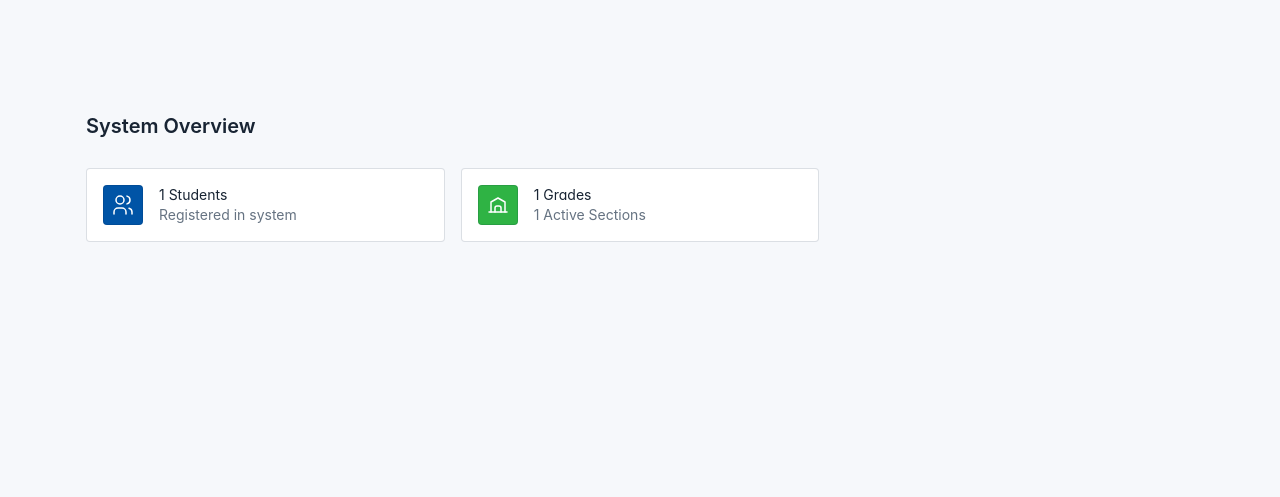
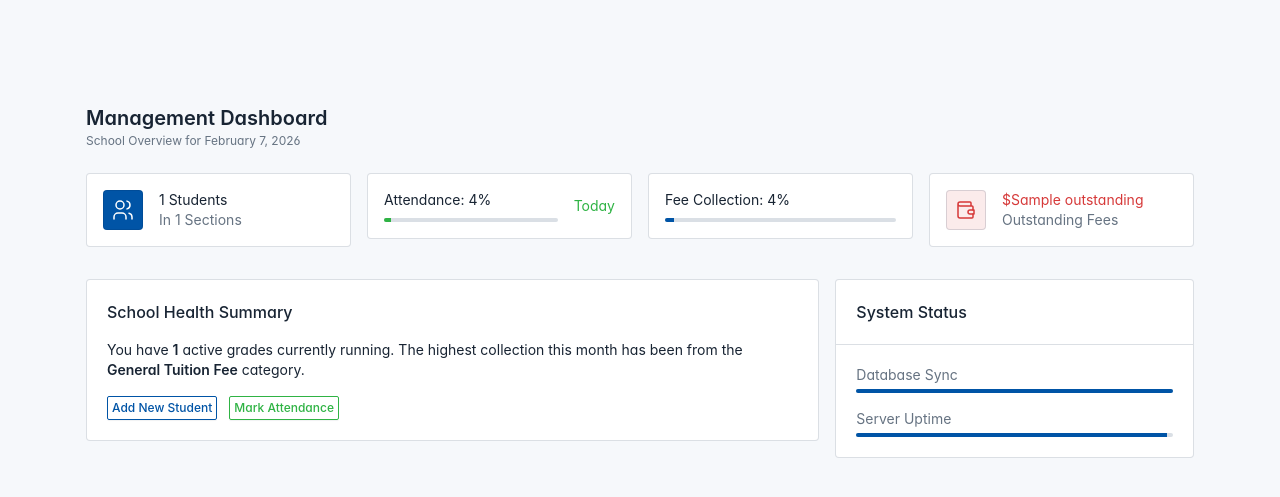
Before and after one commit to nishanss/nishan-school-app, a Django app: template dashboard/templates/dashboard/index.html in a window 1280 px wide. Shown: the top 497 px of the page. Run offline with Django 5.2, Linux system fonts and the light colour scheme; the template is opened without the code that fills it: most values are stand-ins (such as "Sample title", 1, 10 or a date in 2020); some libraries are stand-ins or nearby versions; some web fonts are replaced.

Commit message:
enhanced dashboard

```diff
--- a/dashboard/templates/dashboard/index.html
+++ b/dashboard/templates/dashboard/index.html
@@ -2,11 +2,16 @@
 
 {% block content %}
 <div class="page-header d-print-none">
-    <h2 class="page-title">System Overview</h2>
+    <div class="row align-items-center">
+        <div class="col">
+            <h2 class="page-title">Management Dashboard</h2>
+            <div class="text-muted small mt-1">School Overview for {% now "F j, Y" %}</div>
+        </div>
+    </div>
 </div>
 
 <div class="row row-cards mt-2">
-    <div class="col-sm-6 col-lg-4">
+    <div class="col-sm-6 col-lg-3">
         <div class="card card-sm">
             <div class="card-body">
                 <div class="row align-items-center">
@@ -17,29 +22,95 @@
                     </div>
                     <div class="col">
                         <div class="font-weight-medium">{{ total_students }} Students</div>
-                        <div class="text-muted">Registered in system</div>
+                        <div class="text-muted">In {{ total_sections }} Sections</div>
                     </div>
                 </div>
             </div>
         </div>
     </div>
 
-    <div class="col-sm-6 col-lg-4">
+    <div class="col-sm-6 col-lg-3">
+        <div class="card card-sm">
+            <div class="card-body">
+                <div class="row align-items-center">
+                    <div class="col">
+                        <div class="font-weight-medium">Attendance: {{ attendance_rate }}%</div>
+                        <div class="progress progress-sm mt-2">
+                            <div class="progress-bar bg-green" style="width: {{ attendance_rate|floatformat:0 }}%;"></div>
+                        </div>
+                    </div>
+                    <div class="col-auto">
+                        <span class="text-green d-inline-flex align-items-center lh-1">
+                            Today
+                        </span>
+                    </div>
+                </div>
+            </div>
+        </div>
+    </div>
+
+    <div class="col-sm-6 col-lg-3">
+        <div class="card card-sm">
+            <div class="card-body">
+                <div class="row align-items-center">
+                    <div class="col">
+                        <div class="font-weight-medium">Fee Collection: {{ collection_rate }}%</div>
+                        <div class="progress progress-sm mt-2">
+                            <div class="progress-bar bg-blue" style="width: {{ collection_rate|floatformat:0 }}%;"></div>
+                        </div>
+                    </div>
+                </div>
+            </div>
+        </div>
+    </div>
+
+    <div class="col-sm-6 col-lg-3">
         <div class="card card-sm">
             <div class="card-body">
                 <div class="row align-items-center">
                     <div class="col-auto">
-                        <span class="bg-green text-white avatar">
-                            <svg xmlns="http://www.w3.org/2000/svg" class="icon" width="24" height="24" viewBox="0 0 24 24" stroke-width="2" stroke="currentColor" fill="none" stroke-linecap="round" stroke-linejoin="round"><path stroke="none" d="M0 0h24v24H0z" fill="none"/><path d="M3 19l18 0" /><path d="M5 19v-10l7 -4l7 4v10" /><path d="M9 19v-4a2 2 0 0 1 2 -2h2a2 2 0 0 1 2 2v4" /></svg>
+                        <span class="bg-danger-lt avatar">
+                            <svg xmlns="http://www.w3.org/2000/svg" class="icon" width="24" height="24" viewBox="0 0 24 24" stroke-width="2" stroke="currentColor" fill="none" stroke-linecap="round" stroke-linejoin="round"><path stroke="none" d="M0 0h24v24H0z" fill="none"/><path d="M17 8v-3a1 1 0 0 0 -1 -1h-10a2 2 0 0 0 0 4h12a1 1 0 0 1 1 1v3m0 4v3a1 1 0 0 1 -1 1h-12a2 2 0 0 1 -2 -2v-12" /><path d="M20 12v4h-4a2 2 0 0 1 0 -4h4" /></svg>
                         </span>
                     </div>
                     <div class="col">
-                        <div class="font-weight-medium">{{ total_grades }} Grades</div>
-                        <div class="text-muted">{{ total_sections }} Active Sections</div>
+                        <div class="font-weight-medium text-danger">${{ outstanding }}</div>
+                        <div class="text-muted">Outstanding Fees</div>
                     </div>
                 </div>
             </div>
         </div>
     </div>
 </div>
+
+<div class="row row-cards mt-3">
+    <div class="col-lg-8">
+        <div class="card">
+            <div class="card-body">
+                <h3 class="card-title">School Health Summary</h3>
+                <p>You have <strong>{{ total_grades }}</strong> active grades currently running. The highest collection this month has been from the <strong>General Tuition Fee</strong> category.</p>
+                <div class="mt-3">
+                    <a href="{% url 'student_create' %}" class="btn btn-outline-primary btn-sm">Add New Student</a>
+                    <a href="{% url 'mark_attendance' %}" class="btn btn-outline-success btn-sm ms-2">Mark Attendance</a>
+                </div>
+            </div>
+        </div>
+    </div>
+
+    <div class="col-lg-4">
+        <div class="card">
+            <div class="card-header"><h3 class="card-title">System Status</h3></div>
+            <div class="card-body">
+                <div class="mb-3">
+                    <div class="text-muted mb-1">Database Sync</div>
+                    <div class="progress progress-sm"><div class="progress-bar bg-primary" style="width: 100%"></div></div>
+                </div>
+                <div>
+                    <div class="text-muted mb-1">Server Uptime</div>
+                    <div class="progress progress-sm"><div class="progress-bar bg-primary" style="width: 98%"></div></div>
+                </div>
+            </div>
+        </div>
+    </div>
+</div>
 {% endblock %}
```
Also changed, not shown: dashboard/views.py (+34 -3 lines).
